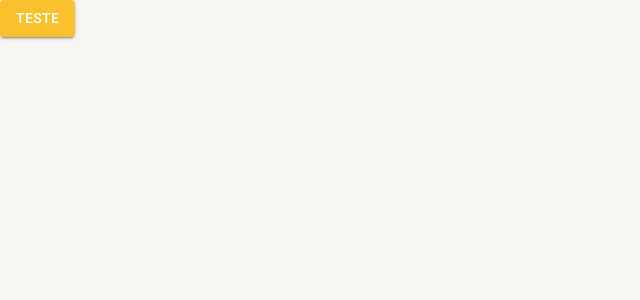
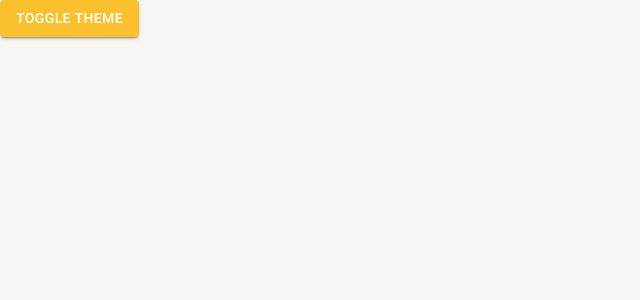
Before and after one commit to mcristiano/ReactMaterialUI5TSLucasSouzaDev, a React (Create React App) app: page /initial-page in a window 1280 px wide. Shown: the top 300 px of the page, without its empty margins (0-640 px from the left). Built offline with nearby package versions, Linux system fonts and the light colour scheme.

Commit message:
feat: Added and tested theme change button

```diff
--- a/package.json
+++ b/package.json
@@ -44,6 +44,10 @@
     "@types/node": "^16.11.36",
     "@types/react": "^18.0.9",
     "@types/react-dom": "^18.0.5",
+    "@typescript-eslint/eslint-plugin": "^5.26.0",
+    "@typescript-eslint/parser": "^5.26.0",
+    "eslint": "^8.16.0",
+    "eslint-plugin-react": "^7.30.0",
     "json-server": "^0.17.0",
     "typescript": "^4.7.2",
     "web-vitals": "^2.1.4"
--- a/public/index.html
+++ b/public/index.html
@@ -27,17 +27,7 @@
 
   </head>
   <body style="margin: 0; padding: 0; ">
-    <noscript>voce precisa do javascript para rodar essa aplicacao</noscript>
-    <div id="root"></div>
-    <!--
-      This HTML file is a template.
-      If you open it directly in the browser, you will see an empty page.
-
-      You can add webfonts, meta tags, or analytics to this file.
-      The build step will place the bundled scripts into the <body> tag.
-
-      To begin the development, run `npm start` or `yarn start`.
-      To create a production bundle, use `npm run build` or `yarn build`.
-    -->
+      <noscript>voce precisa do javascript para rodar essa aplicacao</noscript>
+      <div id="root"></div>
   </body>
 </html>
--- a/src/App.tsx
+++ b/src/App.tsx
@@ -1,18 +1,13 @@
-import { ThemeProvider } from "@emotion/react";
-
-import { BrowserRouter } from "react-router-dom";
+import { BrowserRouter } from 'react-router-dom';
 import { AppRoutes } from './routes/index';
-import { AppThemePrvoider } from "./shared/contexts/ThemeContext";
-
-
-
+import { AppThemeProvider } from './shared/contexts/ThemeContext';
 
 export const App = () => {
   return (
-    <AppThemePrvoider>
+    <AppThemeProvider>
       <BrowserRouter>
-          <AppRoutes />
+        <AppRoutes />
       </BrowserRouter>
-    </AppThemePrvoider>
+    </AppThemeProvider>
   );
-}
+};
--- a/src/index.tsx
+++ b/src/index.tsx
@@ -9,6 +9,6 @@ const root = ReactDOM.createRoot(
 root.render(
 
   <React.StrictMode>
-      <App />
+    <App />
   </React.StrictMode>
 );
--- a/src/routes/index.tsx
+++ b/src/routes/index.tsx
@@ -1,10 +1,13 @@
 import { Button } from '@mui/material';
-import { Routes, Route, Navigate } from 'react-router-dom'
+import { Routes, Route, Navigate } from 'react-router-dom';
+import { useAppThemeContext } from '../shared/contexts/ThemeContext';
 
 export const AppRoutes = () => {
+  const { toggleTheme } = useAppThemeContext();
+
   return (
     <Routes>
-      <Route path='/initial-page' element={ <Button variant='contained' color='primary'  >TESTE</Button>  }  />
+      <Route path='/initial-page' element={ <Button variant='contained' color='primary' onClick={toggleTheme}>Toggle Theme</Button>  }  />
 
 
       <Route path='*' element={<Navigate to="/initial-page" />}  />
@@ -13,4 +16,4 @@ export const AppRoutes = () => {
 
   );
 
-}
+};
--- /dev/null
+++ b/src/shared/helpers/index.ts
@@ -0,0 +1 @@
+export {};
--- a/src/shared/themes/dark.ts
+++ b/src/shared/themes/dark.ts
@@ -1,5 +1,5 @@
-import { createTheme } from "@mui/material";
-import { cyan, yellow } from "@mui/material/colors";
+import { createTheme } from '@mui/material';
+import { cyan, yellow } from '@mui/material/colors';
 
 export const DarkTheme = createTheme({
   palette: {
--- a/src/shared/themes/light.ts
+++ b/src/shared/themes/light.ts
@@ -1,5 +1,5 @@
-import { createTheme } from "@mui/material";
-import { cyan, yellow } from "@mui/material/colors";
+import { createTheme } from '@mui/material';
+import { cyan, yellow } from '@mui/material/colors';
 
 export const LightTheme = createTheme({
   palette: {
```
Also changed, not shown: src/shared/contexts/ThemeContext.tsx (+12 -5 lines), .eslintrc.json (added), 1 other file (tests, documents, lock files or other folders). Lines whose indentation alone changed are shown as unchanged.
